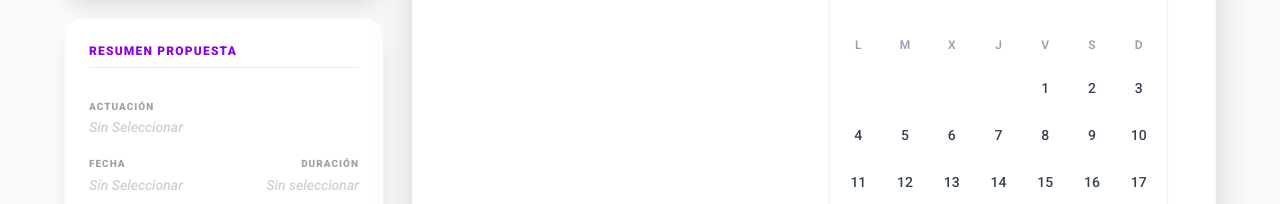
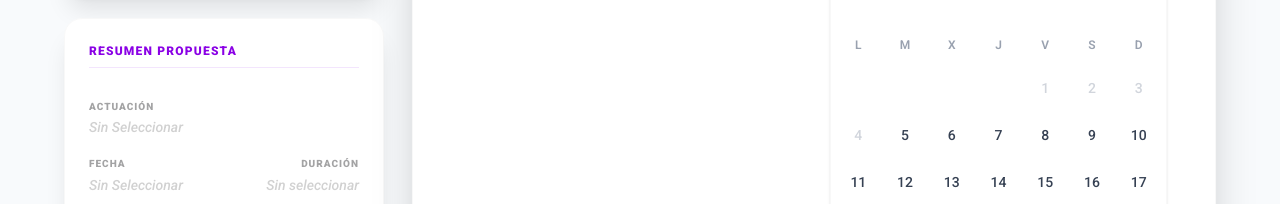
Before and after one commit to MarioMedac0005/hermandapp-front, a React (Vite) app: page /hermandades/contratos/crear/1 in a window 1280 px wide. Shown: the part 410-614 px from the top of the page. Built offline with nearby package versions, Linux system fonts and the light colour scheme; no server answers; what tailwind-animations would draw is missing.

Commit message:
Ultimos cambios

```diff
--- a/src/components/form/ServiceDetails.jsx
+++ b/src/components/form/ServiceDetails.jsx
@@ -53,6 +53,13 @@ function SelectableCalendar({ bookedDates = [], selectedDate, onDateSelect }) {
 		);
 	};
 
+	const isDatePast = (date) => {
+		if (!date) return false;
+		const today = new Date();
+		today.setHours(0, 0, 0, 0);
+		return date < today;
+	};
+
 	const isSelected = (date) => {
 		if (!date || !selectedDate) return false;
 		return (
@@ -63,7 +70,7 @@ function SelectableCalendar({ bookedDates = [], selectedDate, onDateSelect }) {
 	};
 
 	const handleDateClick = (date) => {
-		if (!date || isDateBooked(date)) return;
+		if (!date || isDateBooked(date) || isDatePast(date)) return;
 		onDateSelect(date);
 	};
 
@@ -106,6 +113,7 @@ function SelectableCalendar({ bookedDates = [], selectedDate, onDateSelect }) {
 					}
 
 					const booked = isDateBooked(date);
+					const past = isDatePast(date);
 					const selected = isSelected(date);
 
 					return (
@@ -113,14 +121,16 @@ function SelectableCalendar({ bookedDates = [], selectedDate, onDateSelect }) {
 							type="button"
 							key={date.toISOString()}
 							onClick={() => handleDateClick(date)}
-							disabled={booked}
+							disabled={booked || past}
 							className={`
-								aspect-square flex items-center justify-center rounded-xl text-sm font-medium transition-all relative
+								aspect-square flex items-center justify-center rounded-xl text-sm transition-all relative
 								${booked
 									? "bg-red-50 text-red-600 font-bold cursor-not-allowed opacity-50"
-									: selected
-										? "bg-purple-600 text-white shadow-md shadow-purple-200 cursor-pointer"
-										: "hover:bg-gray-50 text-gray-700 hover:text-purple-600 cursor-pointer"
+									: past
+										? "text-gray-300 font-medium cursor-not-allowed"
+										: selected
+											? "bg-purple-600 text-white font-medium shadow-md shadow-purple-200 cursor-pointer"
+											: "hover:bg-gray-50 font-medium text-gray-700 hover:text-purple-600 cursor-pointer"
 								}
 							`}
 						>
@@ -154,8 +164,7 @@ function SelectableCalendar({ bookedDates = [], selectedDate, onDateSelect }) {
 
 export default function ServiceDetails({ formData, updateField, errors, processions = [], bookedDates = [] }) {
 	const serviceOptions = [
-		{ value: "procession", label: "Procesión" },
-		{ value: "other", label: "Otro" },
+		{ value: "procession", label: "Procesión" }
 	];
 
 	const processionOptions = processions.map(p => ({
@@ -206,6 +215,18 @@ export default function ServiceDetails({ formData, updateField, errors, processi
 						error={errors.procession_id}
 					/>
 				)}
+
+				{processions.length === 0 && formData.performance_type === 'procession' && (
+					<div className="bg-red-50 border border-red-200 text-red-700 px-4 py-3 rounded-xl flex items-start gap-3">
+						<svg xmlns="http://www.w3.org/2000/svg" className="h-5 w-5 shrink-0 mt-0.5 text-red-500" viewBox="0 0 20 20" fill="currentColor">
+							<path fillRule="evenodd" d="M8.257 3.099c.765-1.36 2.722-1.36 3.486 0l5.58 9.92c.75 1.334-.213 2.98-1.742 2.98H4.42c-1.53 0-2.493-1.646-1.743-2.98l5.58-9.92zM11 13a1 1 0 11-2 0 1 1 0 012 0zm-1-8a1 1 0 00-1 1v3a1 1 0 002 0V6a1 1 0 00-1-1z" clipRule="evenodd" />
+						</svg>
+						<div className="flex flex-col">
+							<p className="text-sm font-bold">No tienes procesiones creadas</p>
+							<p className="text-xs mt-1 text-red-600/80">Debes ir a tu panel de administración y crear al menos una procesión antes de poder seleccionarla para un contrato.</p>
+						</div>
+					</div>
+				)}
 			</div>
 
 			<div className="flex flex-col gap-4">
--- a/src/pages/hermandades/HermandadesForm.jsx
+++ b/src/pages/hermandades/HermandadesForm.jsx
@@ -125,9 +125,21 @@ export default function ProposalPage() {
 		if (step === 1) {
 			if (!formData.performance_type) newErrors.performance_type = "Selecciona un tipo de actuación";
 			if (!formData.performance_date) newErrors.performance_date = "Selecciona una fecha";
-            if (formData.performance_type === 'procession' && !formData.procession_id) {
-                newErrors.procession_id = "Selecciona una procesión";
-            }
+			if (formData.performance_type === 'procession') {
+				if (processions.length === 0) {
+					newErrors.performance_type = "No tienes procesiones creadas. Crea una en tu panel.";
+					toast.error("No tienes procesiones creadas. Debes crear una en tu panel antes de poder continuar.", {
+						style: {
+							borderRadius: '12px',
+							background: '#1e1b4b',
+							color: '#fff',
+							fontWeight: 'bold',
+						},
+					});
+				} else if (!formData.procession_id) {
+					newErrors.procession_id = "Selecciona una procesión";
+				}
+			}
 		} else if (step === 2) {
 			if (formData.performance_type !== 'procession') {
 				if (!formData.approximate_route) newErrors.approximate_route = "Indica los detalles del recorrido";
```
